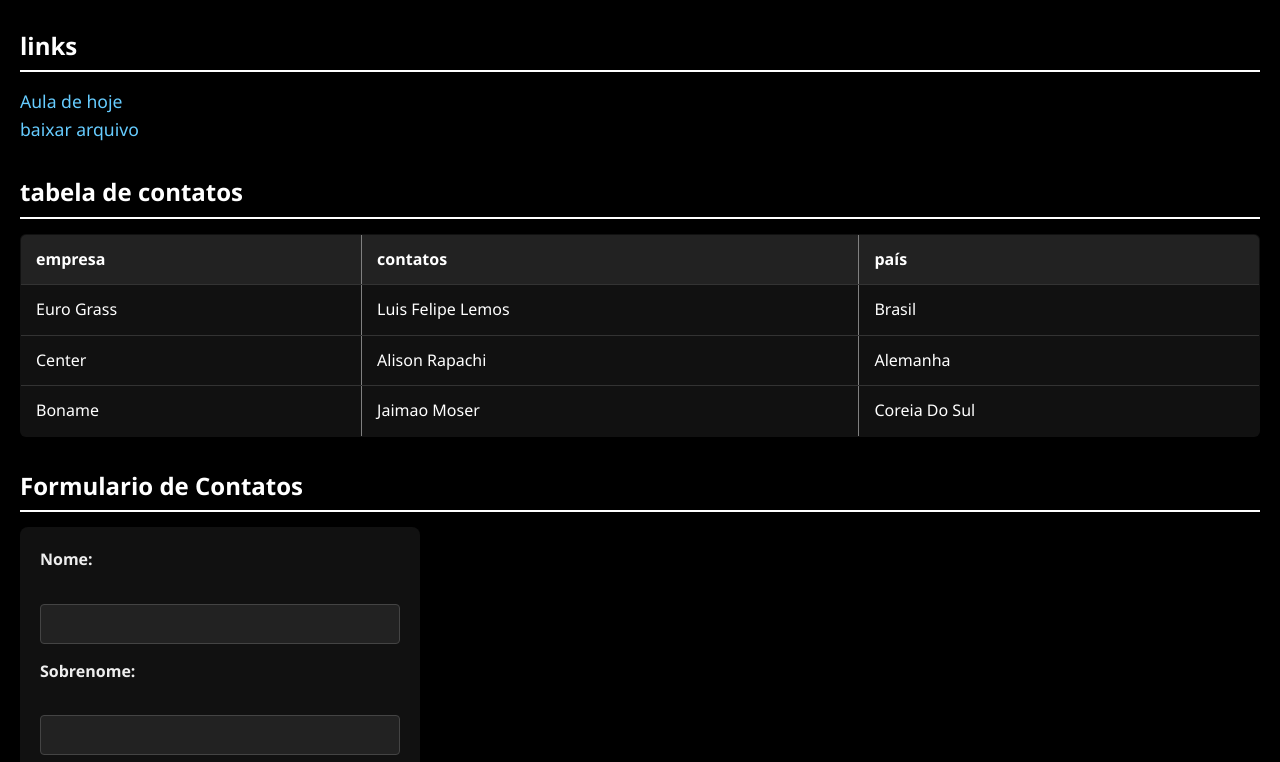
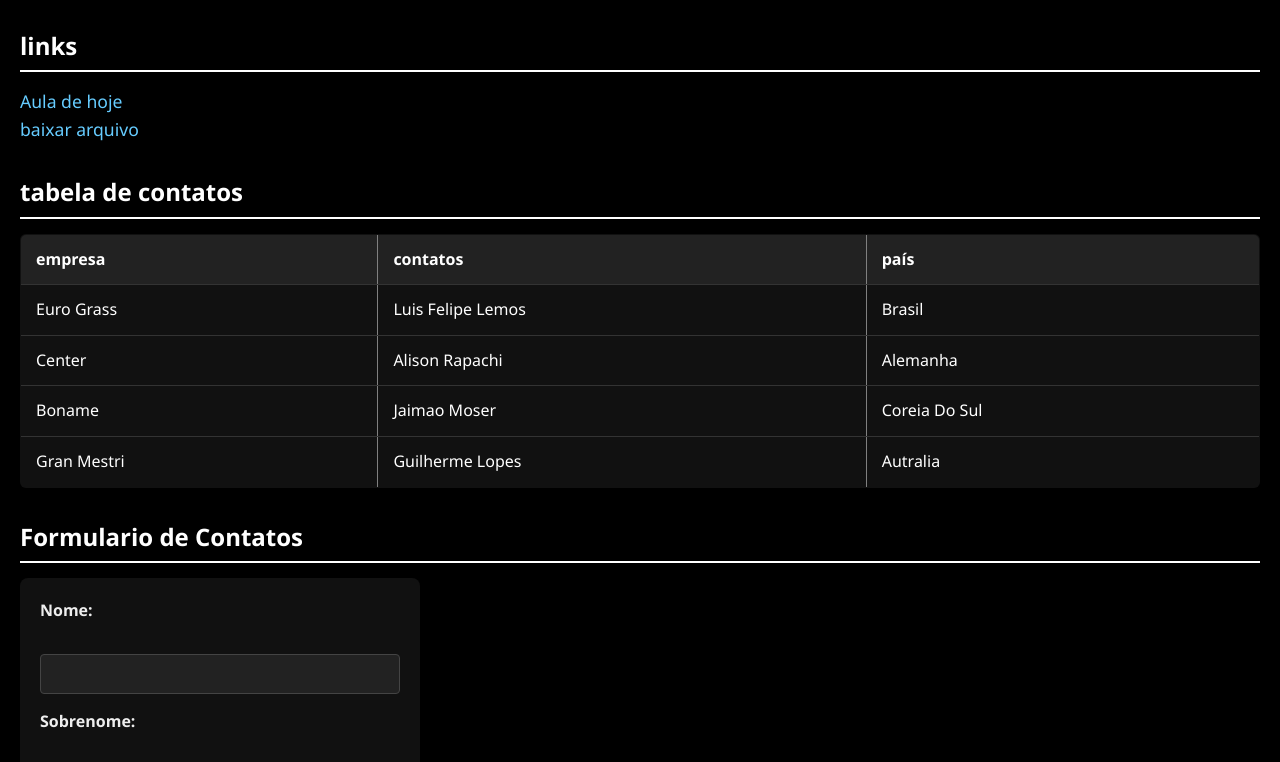
Before and after one commit to LuisFelipeLemosFerreira/HTML, a plain HTML site: page index.html in a window 1280 px wide. Shown: the part 316-1078 px from the top of the page. Drawn offline with Linux system fonts and the light colour scheme.

Commit message:
2 commit

```diff
--- a/index.html
+++ b/index.html
@@ -50,6 +50,11 @@
                 <td>Jaimao Moser</td>
                 <td>Coreia Do Sul</td>
             </tr>
+            <tr>
+                <td>Gran Mestri</td>
+                <td>Guilherme Lopes</td>
+                <td>Autralia</td>
+            </tr>
         </tbody>
        </table>
        <selection>
@@ -97,7 +102,6 @@
             <p>&gt;</p>
             <p>&lt;</p>
             <p>&copy; 2025 Empresa de Felps</p>
-
     </main>
 </body>
 </html>
```
